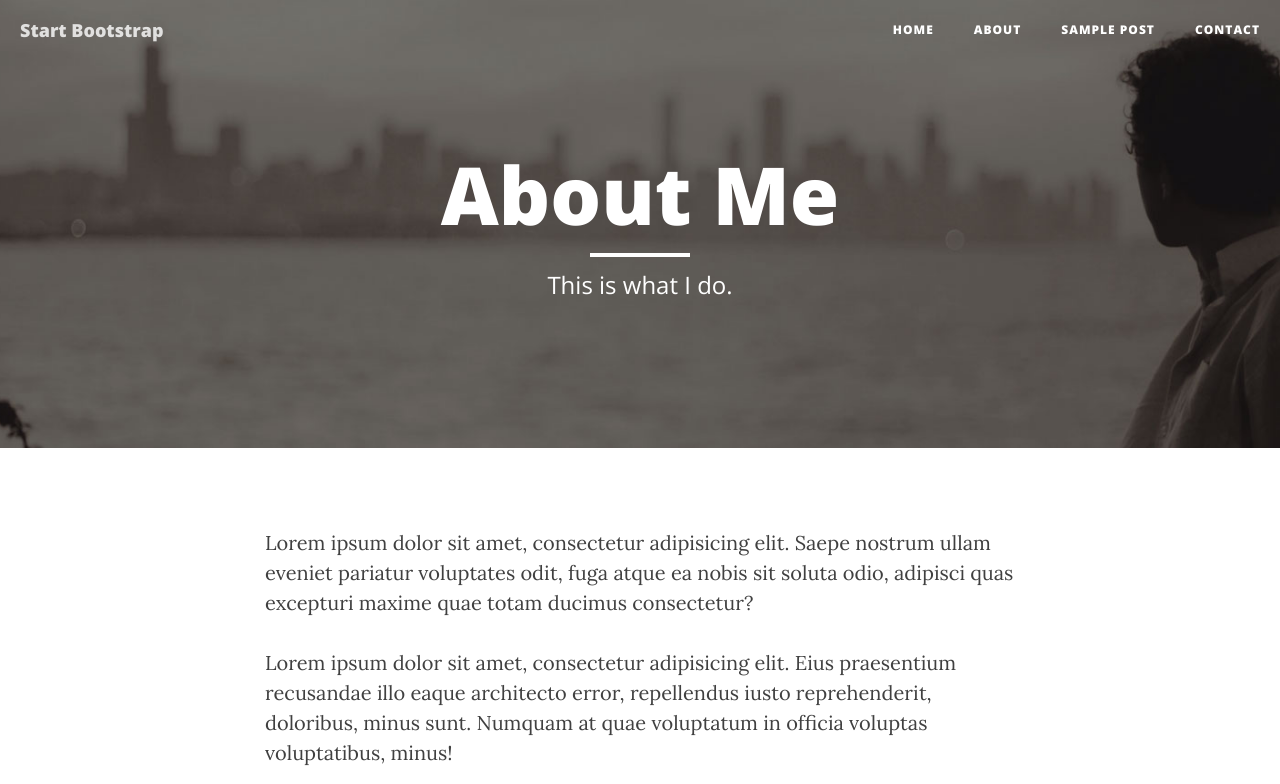
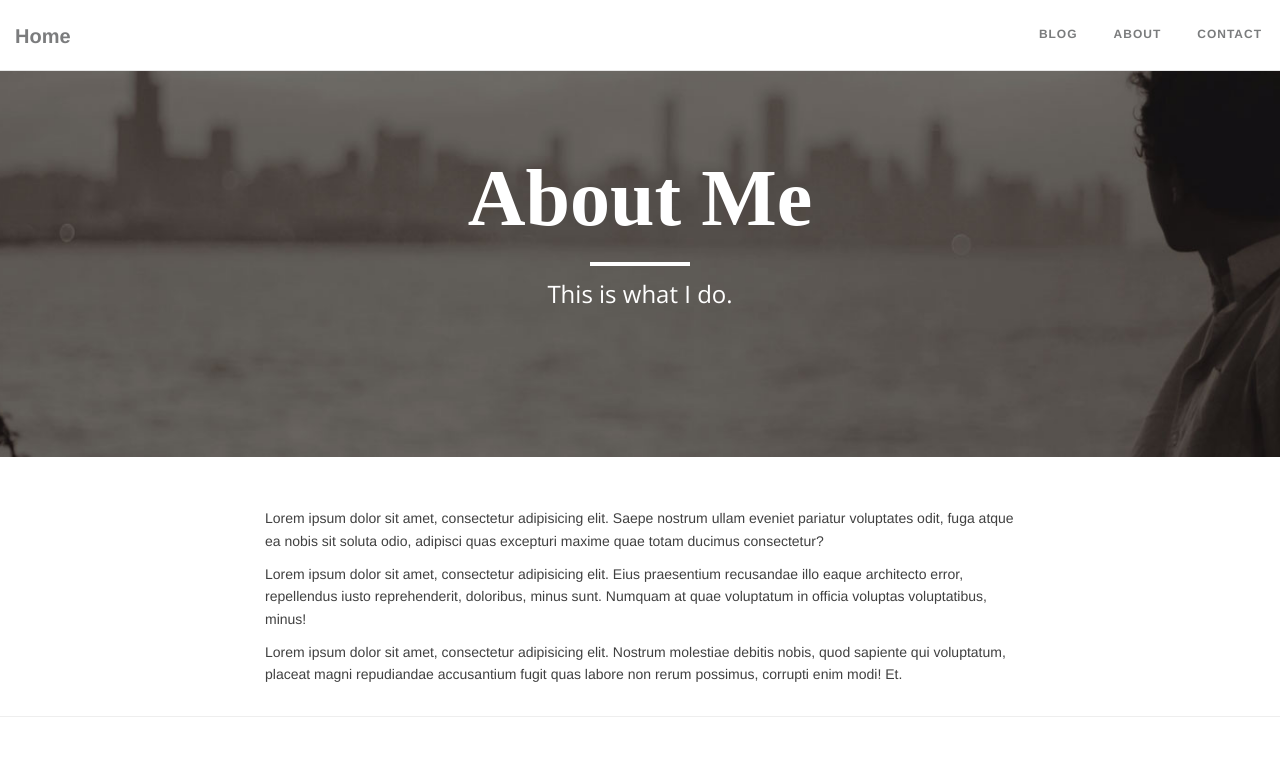
Before and after one commit to maiar/maiar.github.io, a plain HTML site: page about.html in a window 1280 px wide. Shown: the top 784 px of the page. Drawn offline with nearby package versions, Linux system fonts and the light colour scheme.

Commit message:
Change the font

```diff
--- a/about.html
+++ b/about.html
@@ -16,6 +16,8 @@
 
     <!-- Custom CSS -->
     <link href="assets/css/clean-blog.min.css" rel="stylesheet">
+
+    <link href="assets/css/page.css" rel="stylesheet">
 
     <!-- Custom Fonts -->
     <link href="http://maxcdn.bootstrapcdn.com/font-awesome/4.1.0/css/font-awesome.min.css" rel="stylesheet" type="text/css">
@@ -44,20 +46,17 @@
                     <span class="icon-bar"></span>
                     <span class="icon-bar"></span>
                 </button>
-                <a class="navbar-brand" href="index.html">Start Bootstrap</a>
+                <a class="navbar-brand" href="index.html">Home</a>
             </div>
 
             <!-- Collect the nav links, forms, and other content for toggling -->
             <div class="collapse navbar-collapse" id="bs-example-navbar-collapse-1">
                 <ul class="nav navbar-nav navbar-right">
                     <li>
-                        <a href="index.html">Home</a>
+                        <a href="blog.html">Blog</a>
                     </li>
                     <li>
                         <a href="about.html">About</a>
-                    </li>
-                    <li>
-                        <a href="post.html">Sample Post</a>
                     </li>
                     <li>
                         <a href="contact.html">Contact</a>
```
Also changed, not shown: blog.html (+5 -6 lines), contact.html (+5 -6 lines), index.html (+3 -3 lines), post.html (+4 -5 lines), assets/css/page.css (renamed from assets/css/gaia.css).
